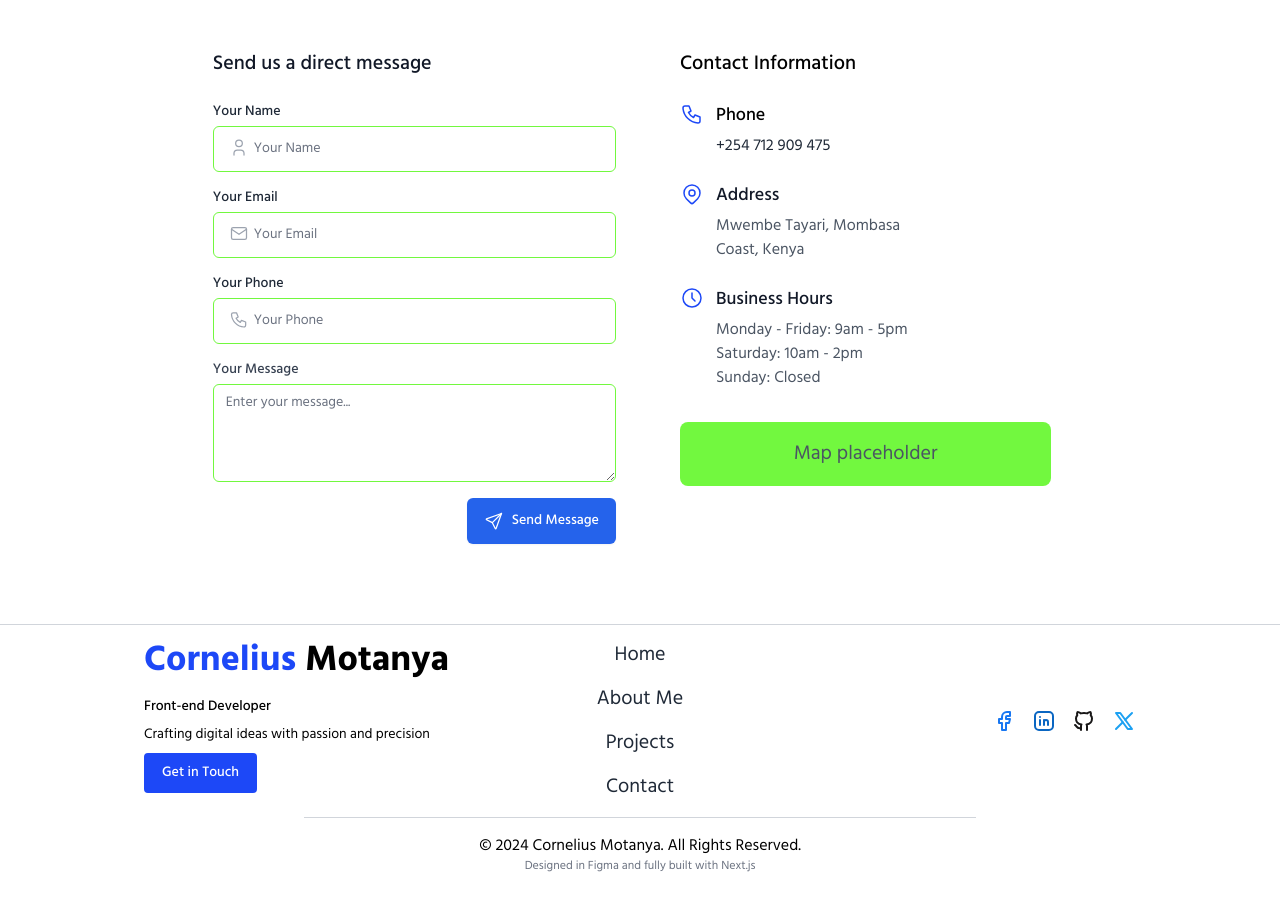
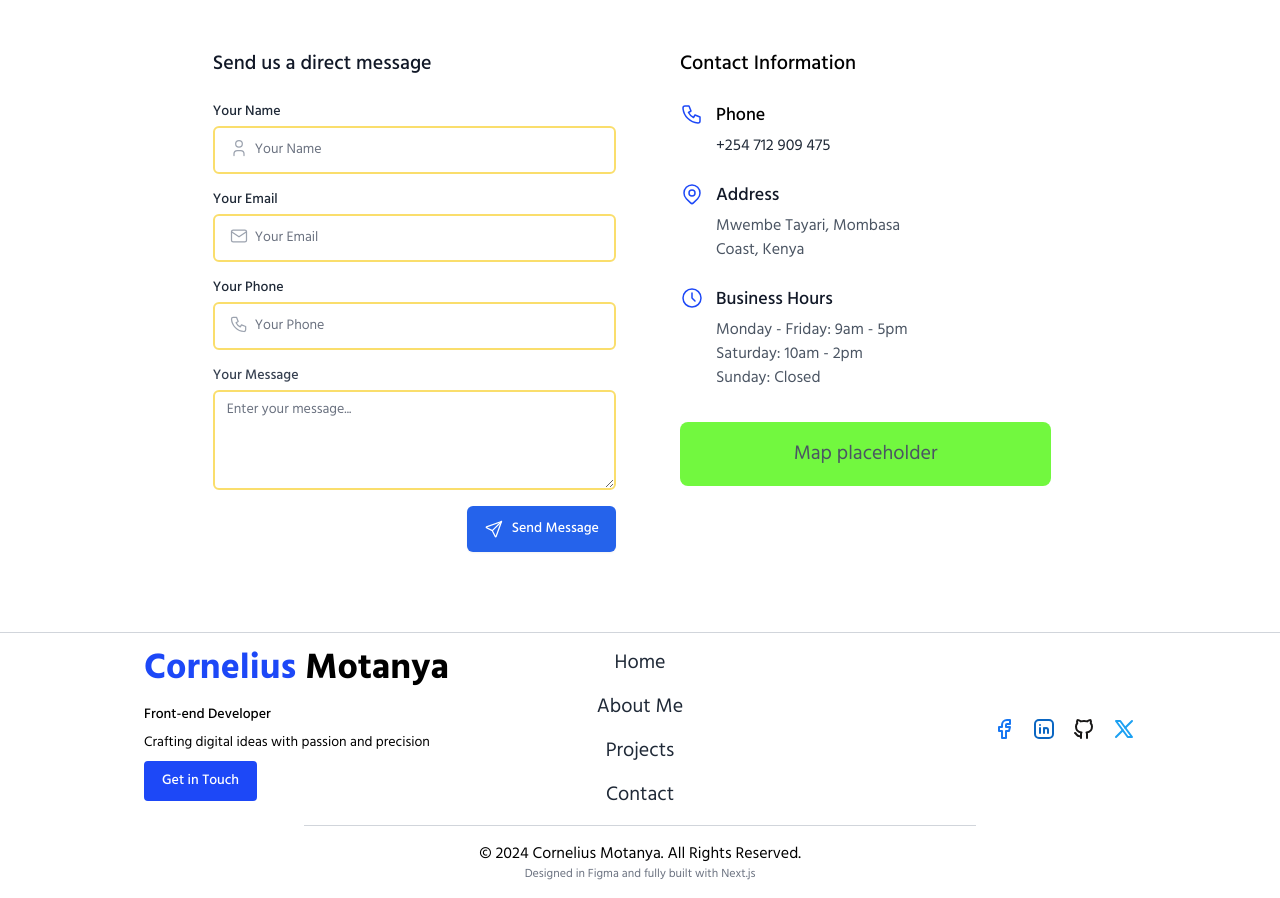
Before and after one commit to cmotanya/my-portfolio, a Next.js app: page / in a window 1280 px wide. Shown: the part 4463-5361 px from the top of the page. Built offline with nearby package versions, Linux system fonts and the light colour scheme.

Commit message:
added border to border-2 in contact section

```diff
--- a/app/components/contact/contact-form.tsx
+++ b/app/components/contact/contact-form.tsx
@@ -79,7 +79,7 @@ function ContactPage({ accessKey }: { accessKey: string }) {
           type={type}
           id={name}
           placeholder={placeholder}
-          className="block w-full rounded-md border border-accent py-3 pl-10 pr-4 text-sm leading-5 placeholder-500 transition-all focus:border-secondary focus:shadow-md focus:outline-none"
+          className="block w-full rounded-md border-2 border-secondary py-3 pl-10 pr-4 text-sm leading-5 placeholder-500 transition-all focus:border-secondary focus:shadow-md focus:outline-none"
         />
       </div>
       {errors[name] && (
@@ -134,7 +134,7 @@ function ContactPage({ accessKey }: { accessKey: string }) {
                     {...register("textarea")}
                     id="textarea"
                     rows={4}
-                    className="block w-full rounded-md border border-accent px-3 py-2 text-sm leading-5 placeholder-gray-500 focus:outline-none focus:ring-secondary"
+                    className="block w-full rounded-md border-2 border-secondary px-3 py-2 text-sm leading-5 placeholder-gray-500 focus:outline-none focus:ring-secondary"
                     placeholder="Enter your message..."
                   />
                   {errors.textarea && (
```
